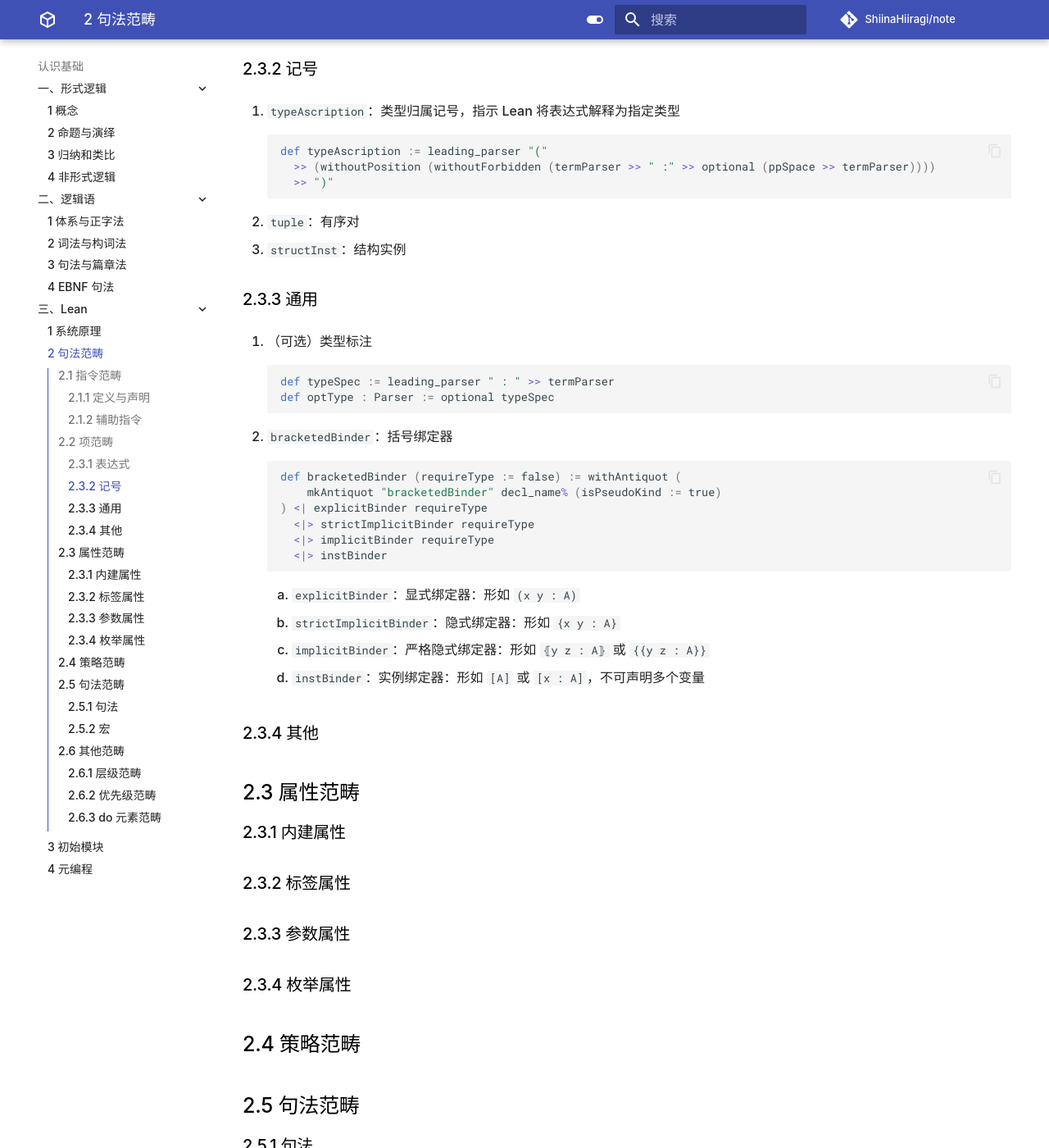
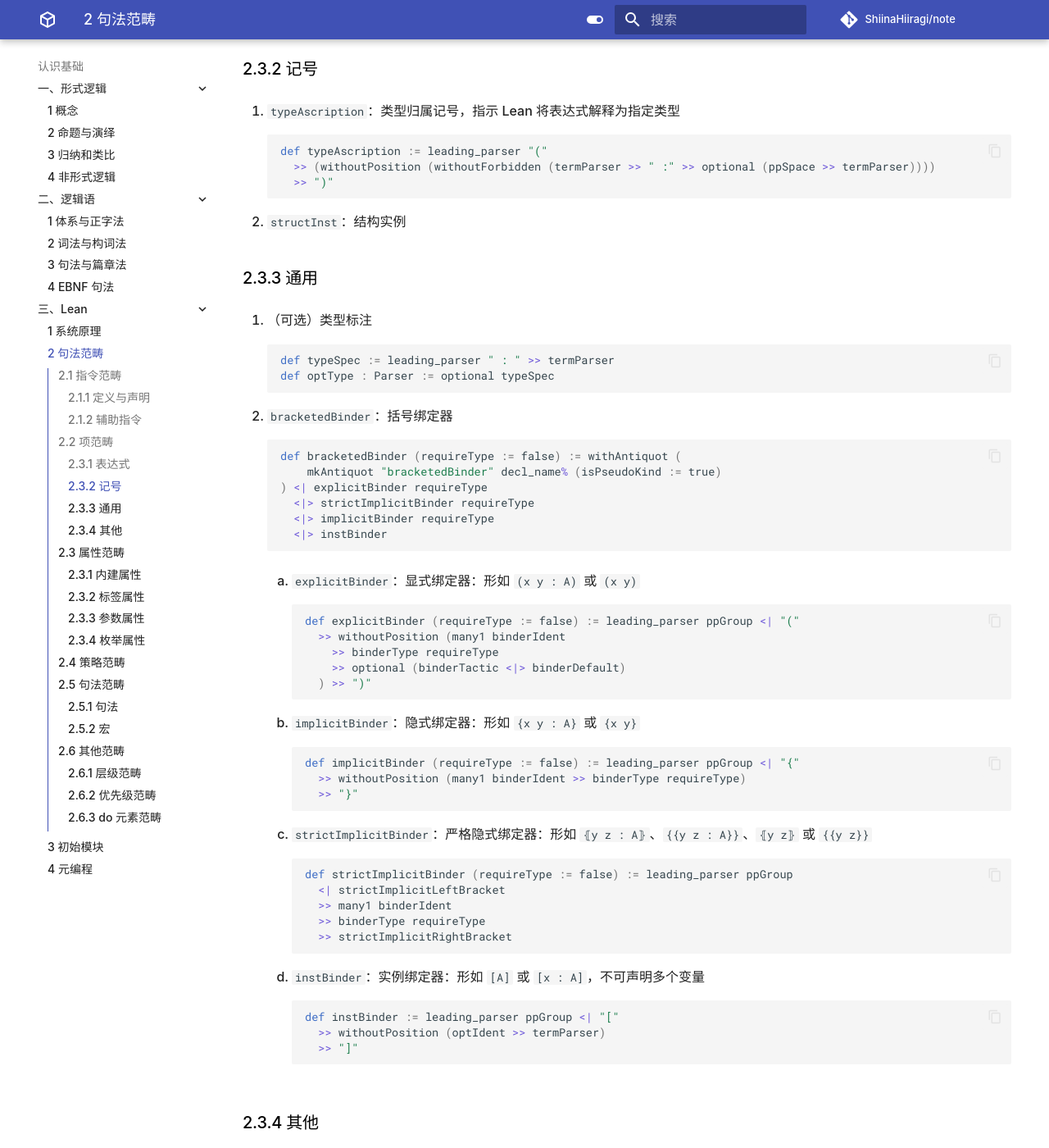
Before and after one commit to ShiinaHiiragi/note, an MkDocs documentation site: the page built from docs/cogn/lean/cat.md, in a window 1280 px wide and 1400 px high, scrolled down 3804 px. Shown: the whole window at 82% size. Built offline with MkDocs 1.6.1 and Material for MkDocs 9.7.7, drawn with Linux system fonts in a browser that asks for light colours; comment, search, counter and statistics services are not loaded.

Commit message:
binder first

````diff
--- a/docs/cogn/lean/cat.md
+++ b/docs/cogn/lean/cat.md
@@ -189,8 +189,7 @@
       >> ")"
     ```
 
-2. `tuple`：有序对
-3. `structInst`：结构实例
+2. `structInst`：结构实例
 
 ### 2.3.3 通用
 1. （可选）类型标注
@@ -211,10 +210,41 @@
       <|> instBinder
     ```
 
-    1. `explicitBinder`：显式绑定器：形如 `(x y : A)`
-    2. `strictImplicitBinder`：隐式绑定器：形如 `{x y : A}`
-    3. `implicitBinder`：严格隐式绑定器：形如 `⦃y z : A⦄` 或 `{{y z : A}}`
+    1. `explicitBinder`：显式绑定器：形如 `(x y : A)` 或 `(x y)`
+
+        ```lean
+        def explicitBinder (requireType := false) := leading_parser ppGroup <| "("
+          >> withoutPosition (many1 binderIdent
+            >> binderType requireType
+            >> optional (binderTactic <|> binderDefault)
+          ) >> ")"
+        ```
+
+    2. `implicitBinder`：隐式绑定器：形如 `{x y : A}` 或 `{x y}`
+
+        ```lean
+        def implicitBinder (requireType := false) := leading_parser ppGroup <| "{"
+          >> withoutPosition (many1 binderIdent >> binderType requireType)
+          >> "}"
+        ```
+
+    3. `strictImplicitBinder`：严格隐式绑定器：形如 `⦃y z : A⦄`、`{{y z : A}}`、`⦃y z⦄` 或 `{{y z}}`
+
+        ```lean
+        def strictImplicitBinder (requireType := false) := leading_parser ppGroup
+          <| strictImplicitLeftBracket
+          >> many1 binderIdent
+          >> binderType requireType
+          >> strictImplicitRightBracket
+        ```
+
     4. `instBinder`：实例绑定器：形如 `[A]` 或 `[x : A]`，不可声明多个变量
+
+        ```lean
+        def instBinder := leading_parser ppGroup <| "["
+          >> withoutPosition (optIdent >> termParser)
+          >> "]"
+        ```
 
 ### 2.3.4 其他
 
````
